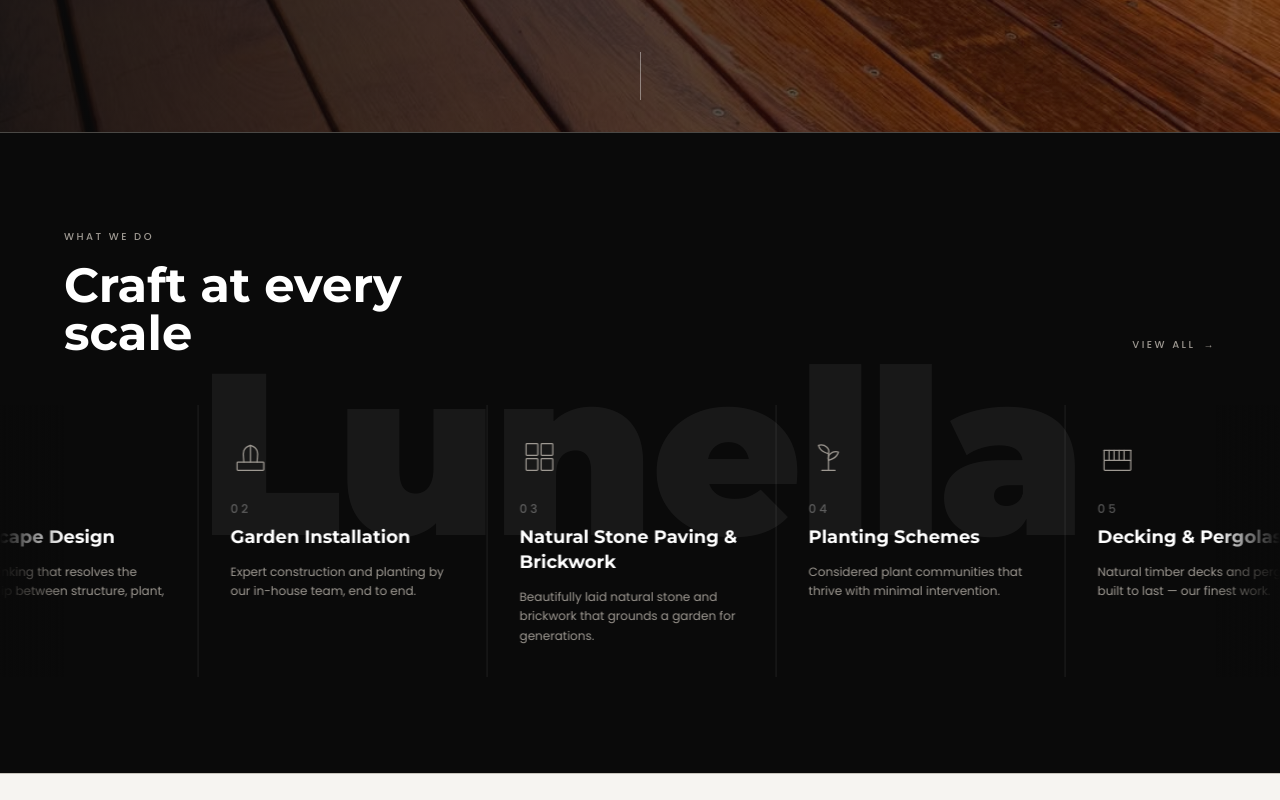
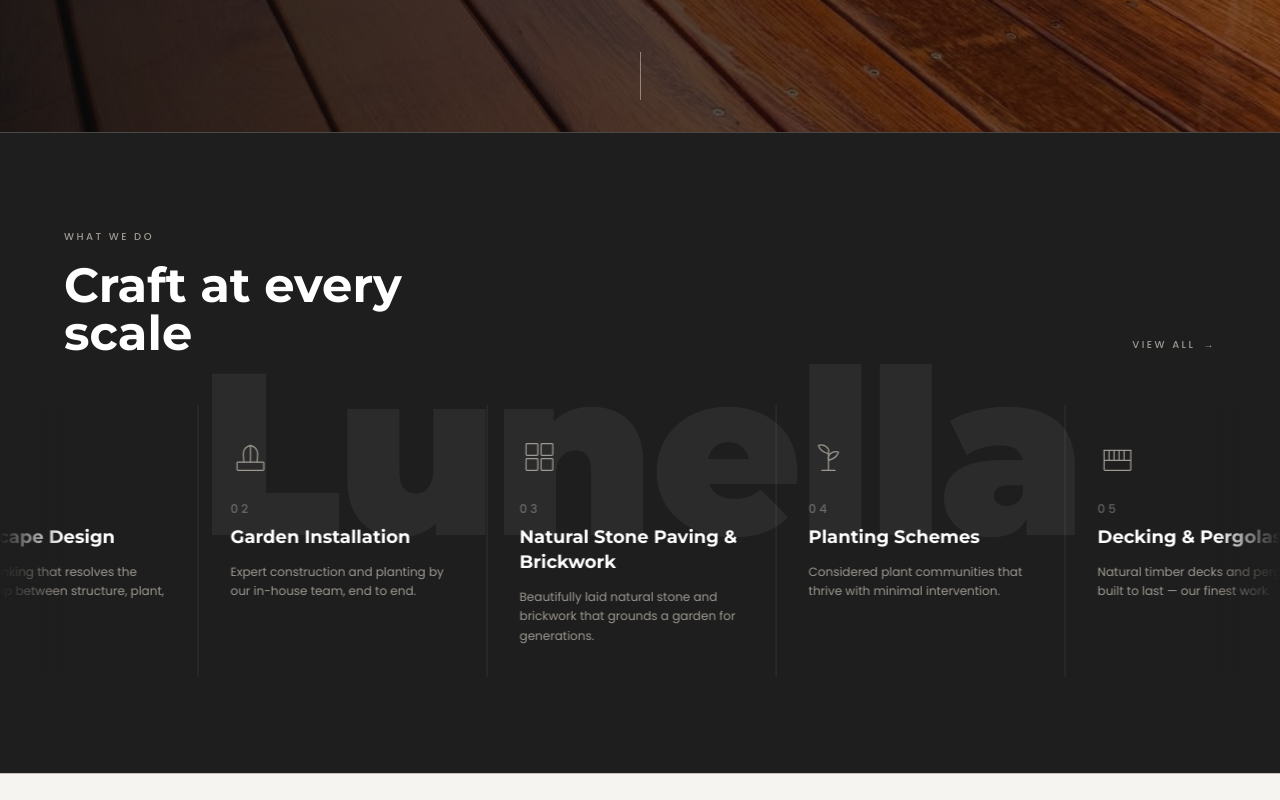
Before and after one commit to milochamp2/lunella-landscape, a Next.js app: page / in a window 1280 px wide. Shown: the part 780-1580 px from the top of the page. Built offline with nearby package versions, Linux system fonts and the light colour scheme.

Commit message:
+website update

```diff
--- a/app/page.tsx
+++ b/app/page.tsx
@@ -157,8 +157,7 @@ export default function HomePage() {
       <section className="section-pad bg-paper border-t border-sand">
         <div className="site-container">
           <div className="grid grid-cols-1 md:grid-cols-2 gap-12 md:gap-20 items-center">
-            <Reveal>
-              <div className="flex items-center justify-center py-8">
+            <Reveal className="flex justify-center items-center py-8">
               <div className="w-72 h-72 md:w-96 md:h-96 rounded-full overflow-hidden">
                 <Image
                   src="/lunellalogo.png"
@@ -167,7 +166,6 @@ export default function HomePage() {
                   height={400}
                   className="w-full h-full object-cover"
                 />
-                </div>
               </div>
             </Reveal>
             <div>
--- a/components/services-scroll.tsx
+++ b/components/services-scroll.tsx
@@ -200,7 +200,7 @@ function ServiceCard({ s }: { s: typeof services[0] }) {
 
 export function ServicesScroll() {
   return (
-    <section className="bg-ink border-t border-slate relative overflow-hidden py-16 md:py-24">
+    <section className="border-t border-slate relative overflow-hidden py-16 md:py-24" style={{ backgroundColor: '#1e1e1e' }}>
       {/* Watermark */}
       <div className="absolute inset-0 flex items-center justify-center pointer-events-none select-none" aria-hidden>
         <span
@@ -234,8 +234,8 @@ export function ServicesScroll() {
       {/* Marquee */}
       <div className="marquee-wrapper relative z-10 overflow-hidden">
         {/* Fade edges */}
-        <div className="pointer-events-none absolute left-0 top-0 bottom-0 w-16 bg-gradient-to-r from-ink to-transparent z-10" />
-        <div className="pointer-events-none absolute right-0 top-0 bottom-0 w-16 bg-gradient-to-l from-ink to-transparent z-10" />
+        <div className="pointer-events-none absolute left-0 top-0 bottom-0 w-16 z-10" style={{ background: 'linear-gradient(to right, #1e1e1e, transparent)' }} />
+        <div className="pointer-events-none absolute right-0 top-0 bottom-0 w-16 z-10" style={{ background: 'linear-gradient(to left, #1e1e1e, transparent)' }} />
 
         {/* Animated track — duplicated for seamless loop */}
         <div
```
Lines whose indentation alone changed are shown as unchanged.
